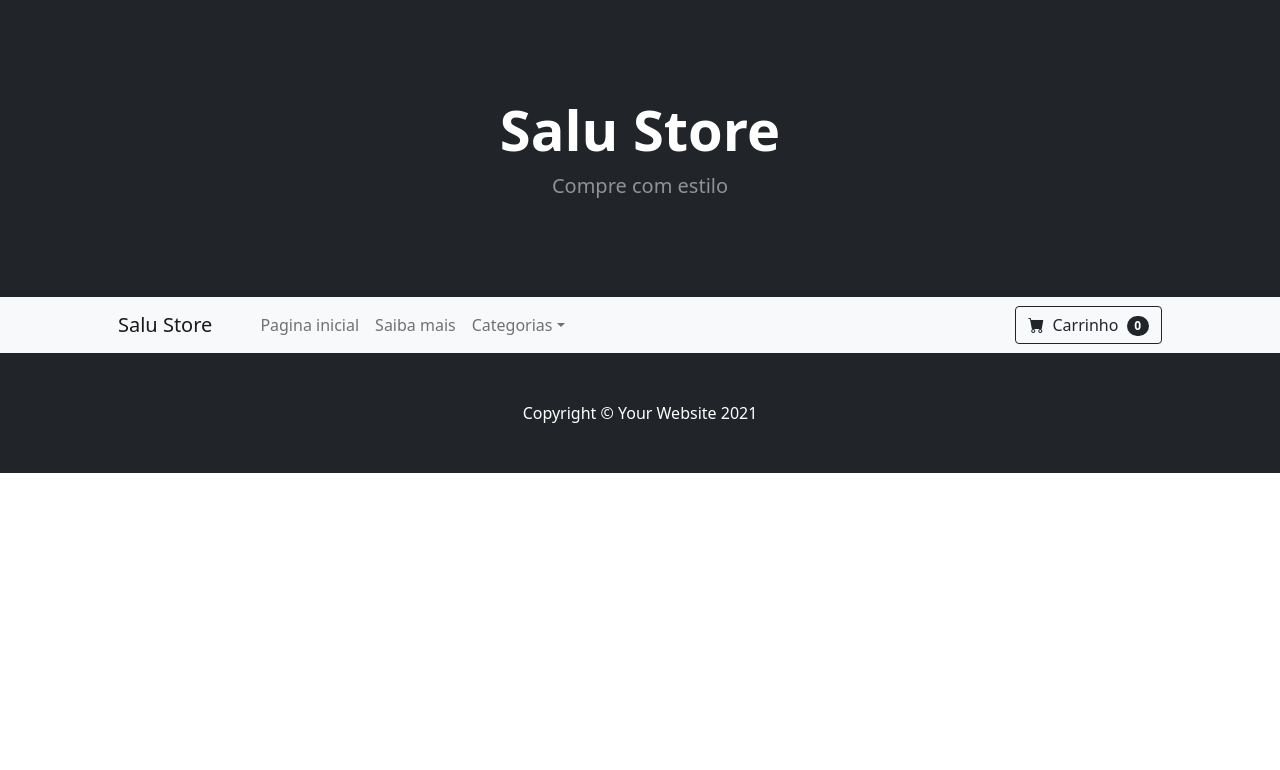
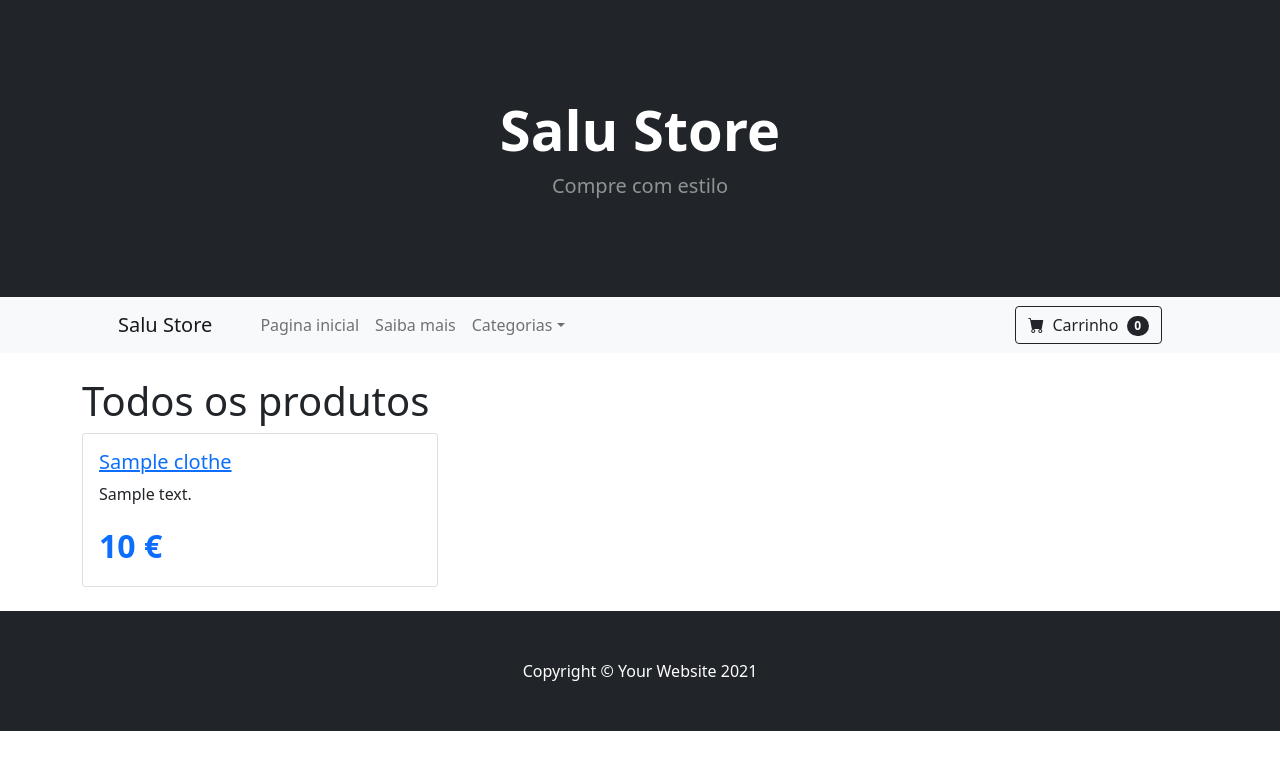
Before and after one commit to mitaksim1/salu-store, a Symfony app: template templates/clothes/index.html.twig in a window 1280 px wide. Shown: the top 770 px of the page. Run offline with Twig, Linux system fonts and the light colour scheme; the template is opened without the code that fills it: most values are stand-ins (such as "Sample title", 1, 10 or a date in 2020); some libraries are stand-ins or nearby versions.

Commit message:
Création des 100 fixtures pour clothes + requete pour les afficher dans la catégorie Tous les produits + création des cards pour les afficher

```diff
--- a/composer.json
+++ b/composer.json
@@ -12,6 +12,7 @@
         "doctrine/doctrine-bundle": "^2.5",
         "doctrine/doctrine-migrations-bundle": "^3.2",
         "doctrine/orm": "^2.11",
+        "fakerphp/faker": "^1.18",
         "phpdocumentor/reflection-docblock": "^5.3",
         "phpstan/phpdoc-parser": "^1.2",
         "sensio/framework-extra-bundle": "^6.1",
--- a/src/Controller/ClothesController.php
+++ b/src/Controller/ClothesController.php
@@ -25,9 +25,12 @@ class ClothesController extends AbstractController
      */
     public function index(): Response
     {
+        // Request all clothes
+        $clothes = $this->clothesRepository->findAllClothesNotSold();
 
         return $this->render('clothes/index.html.twig', [
             'current_menu' => 'clothes',
+            'clothes' => $clothes
         ]);
     }
 
--- /dev/null
+++ b/templates/clothes/_clothes.html.twig
@@ -0,0 +1,11 @@
+<div class="card mb-4">
+    <div class="card-body">
+        <h5 class="card-title">
+            <a href="{{ path('clothes.show', {slug: item.slug, id: item.id}) }}">{{ item.name }}</a>
+        </h5>
+        <p class="card-text">{{ item.description | nl2br }}</p>
+        <div class="text-primary" style="font-size:2rem; font-weight: bold;">
+            {{ item.price | number_format(0, '', ' ') }} €
+        </div>
+    </div>
+</div>
--- a/templates/clothes/index.html.twig
+++ b/templates/clothes/index.html.twig
@@ -3,5 +3,17 @@
 {% block title %}Todos os produtos{% endblock %}
 
 {% block body %}
+    <div class="container mt-4">
+        <h1>Todos os produtos</h1>
+        {# row: permet de "créer une ligne, col-md-4 : permet d'aligner le contenu de la div en 3 fois (4 + 4 + 4 = 12) #}
+        <div class="row">
+            {% for item in clothes %}
+            <div class="col-md-4">
+                {% include 'clothes/_clothes.html.twig' %}
+            </div>
+        {% endfor %}
+        </div>
+    </div>
+
 
 {% endblock %}
```
Also changed, not shown: src/DataFixtures/ClothesFixtures.php (added, +30 -0 lines), 2 other files.
